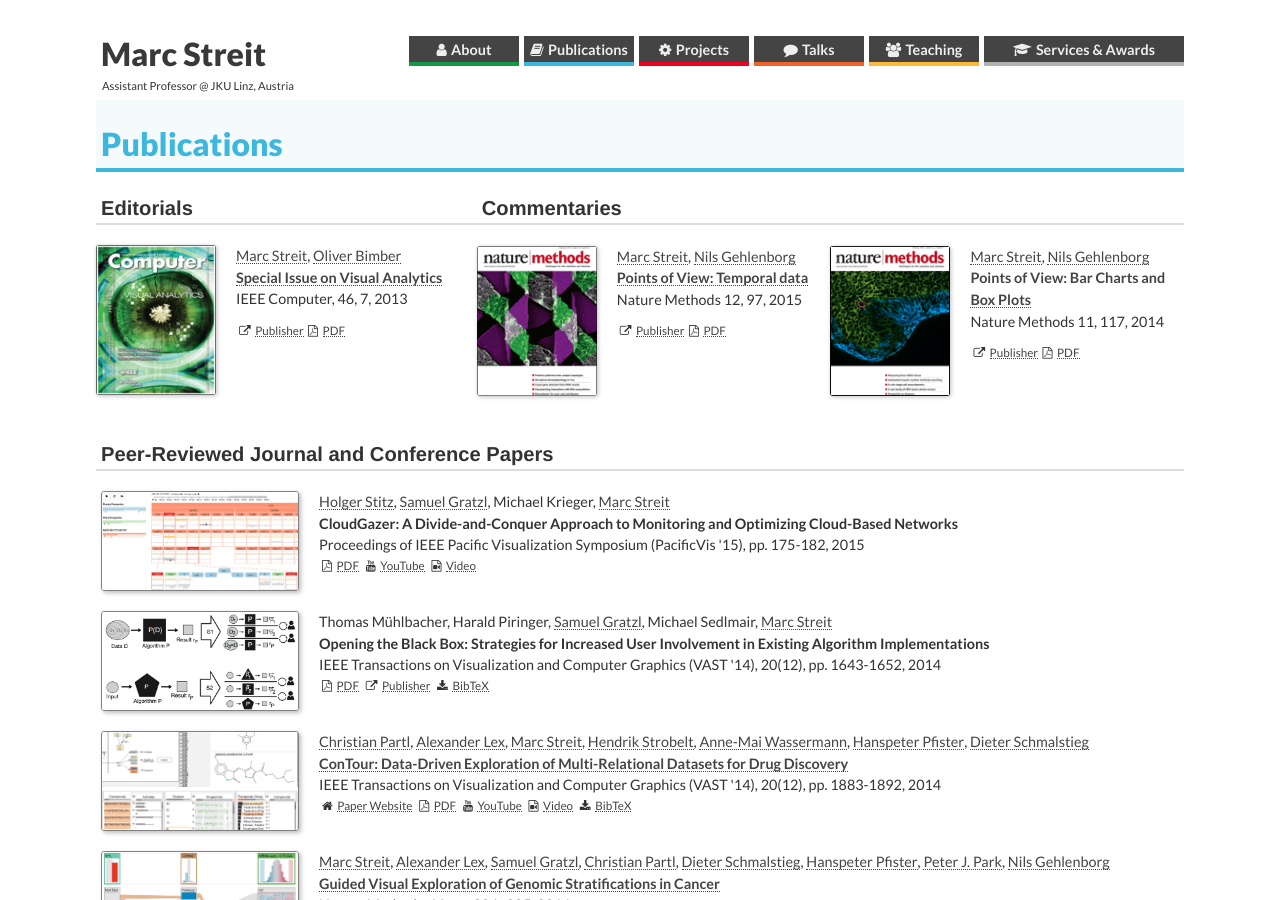
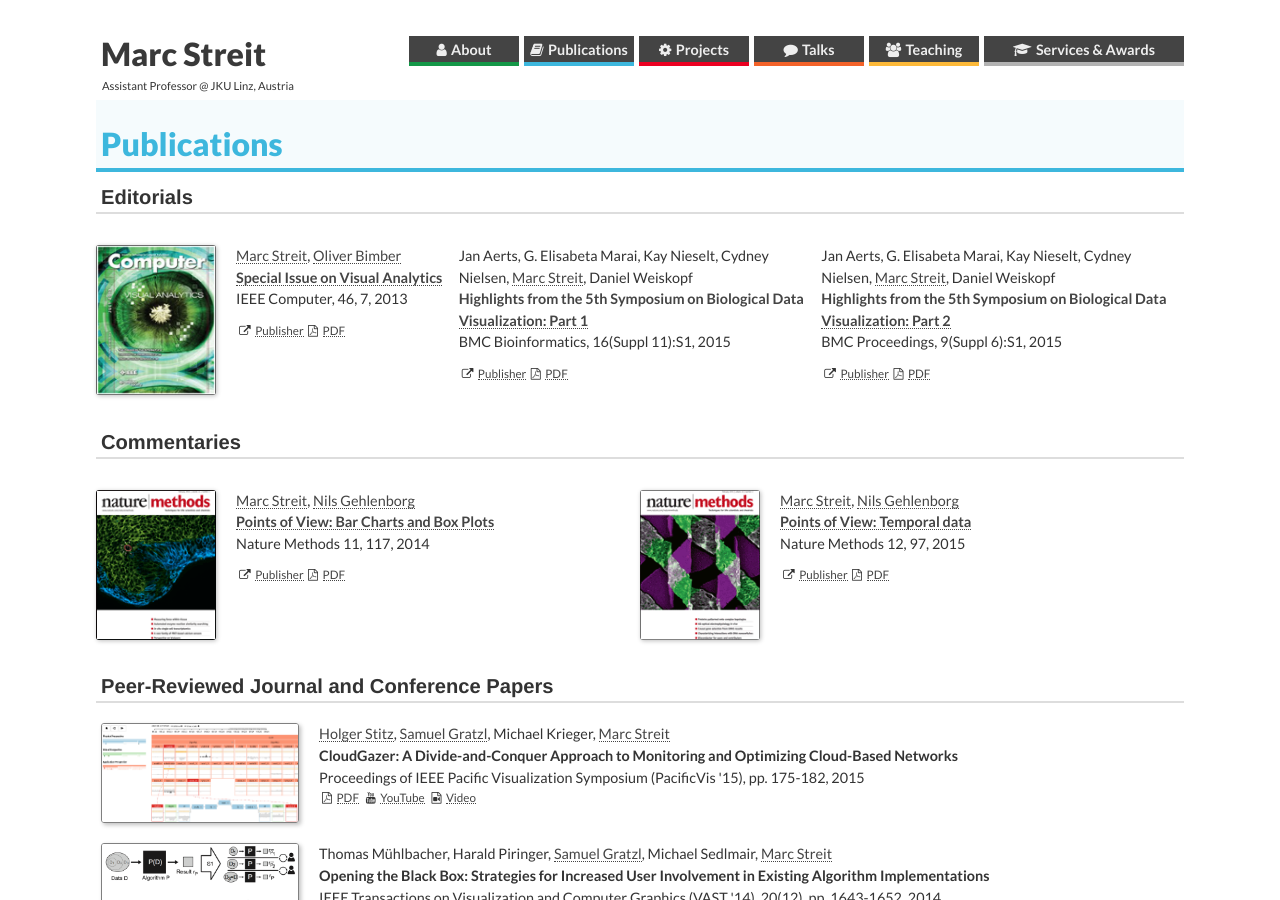
Before and after one commit to mstreit/mstreit.github.io, a Jekyll site: the page built from publications.md, in a window 1280 px wide and 900 px high. Built offline with Jekyll 4.4.1, drawn with Linux system fonts in a browser that asks for light colours; nearby versions of some CDN libraries; some web fonts are replaced.

Commit message:
added editorials

```diff
--- a/_data/editorials.yml
+++ b/_data/editorials.yml
@@ -1,3 +1,33 @@
+- title: "Highlights from the 5th Symposium on Biological Data Visualization: Part 2"
+  journal: BMC Proceedings, 9(Suppl 6):S1
+  year: 2015
+  authors:
+  - Jan Aerts
+  - G. Elisabeta Marai
+  - Kay Nieselt
+  - Cydney Nielsen
+  - streit
+  - Daniel Weiskopf
+  image:
+  doi: 10.1186/1753-6561-9-S6-S1
+  # use publisher only if no doi is available
+  pdf: http://www.biomedcentral.com/content/pdf/1753-6561-9-S6-S1.pdf
+
+- title: "Highlights from the 5th Symposium on Biological Data Visualization: Part 1"
+  journal: BMC Bioinformatics, 16(Suppl 11):S1
+  year: 2015
+  authors:
+  - Jan Aerts
+  - G. Elisabeta Marai
+  - Kay Nieselt
+  - Cydney Nielsen
+  - streit
+  - Daniel Weiskopf
+  image:
+  doi: 10.1186/1471-2105-16-S11-S1
+  # use publisher only if no doi is available
+  pdf: http://www.biomedcentral.com/content/pdf/1471-2105-16-S11-S1.pdf
+
 - title: Special Issue on Visual Analytics
   journal: IEEE Computer, 46, 7
   year: 2013
--- a/_layouts/publications.html
+++ b/_layouts/publications.html
@@ -8,18 +8,23 @@ layout: default
 <article class="publications-content">
 
 <p>
-<table>
-  <tr>
-    <td>
 
       <h1>Editorials</h1>
 
-      {% for publication in site.data.editorials reversed %}
       <div class="paper-list-block">
 
+      <table>
+        <tr>
+        {% for publication in site.data.editorials reversed %}
+
+        <td style="padding-top:0px">
+
+
+        {% if publication.image %}
         <a href="{{ publication.publisher }}"><img alt="{{ publication.shortname }} screenshot"
                                                    class="cover-image-small"
                                                    src="{{ site.baseurl }}{{ publication.image }}"></a>
+        {% endif %}
 
         <p>
           {% for author in publication.authors %}
@@ -63,20 +68,23 @@ layout: default
           </span>
         </p>
 
+        </td>
+          {% endfor %}
+
+        </tr>
+      </table>
       </div>
 
-      {% endfor %}
-
-    </td>
-    <td style="width:65%">
       <h1>Commentaries</h1>
 
+      <div class="paper-list-block">
       <table>
         <tr>
       {% for publication in site.data.commentaries reversed %}
 
           <td style="padding-top:0px">
-      <div class="paper-list-block">
+
+
 
         <a href="http://dx.doi.org/{{ publication.doi }}"><img alt="{{ publication.shortname }} screenshot"
                                                                class="cover-image-small"
@@ -123,17 +131,12 @@ layout: default
           </span>
         </p>
 
-      </div>
           </td>
       {% endfor %}
 
         </tr>
       </table>
-
-    </td>
-  </tr>
-</table>
-</p>
+      </div>
 
 <h1>Peer-Reviewed Journal and Conference Papers</h1>
 
```
Also changed, not shown: _data/commentaries.yml (+12 -12 lines).
